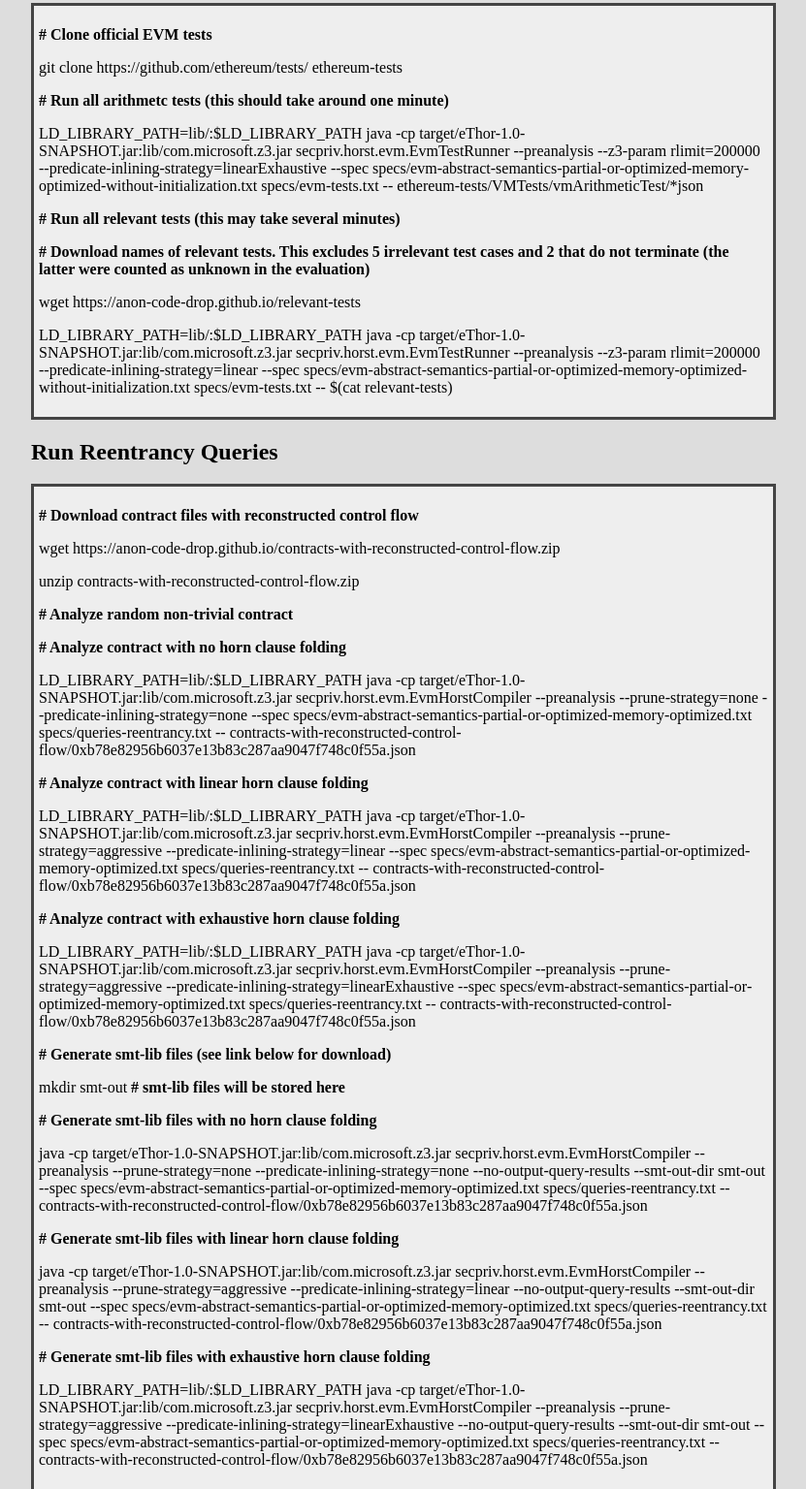
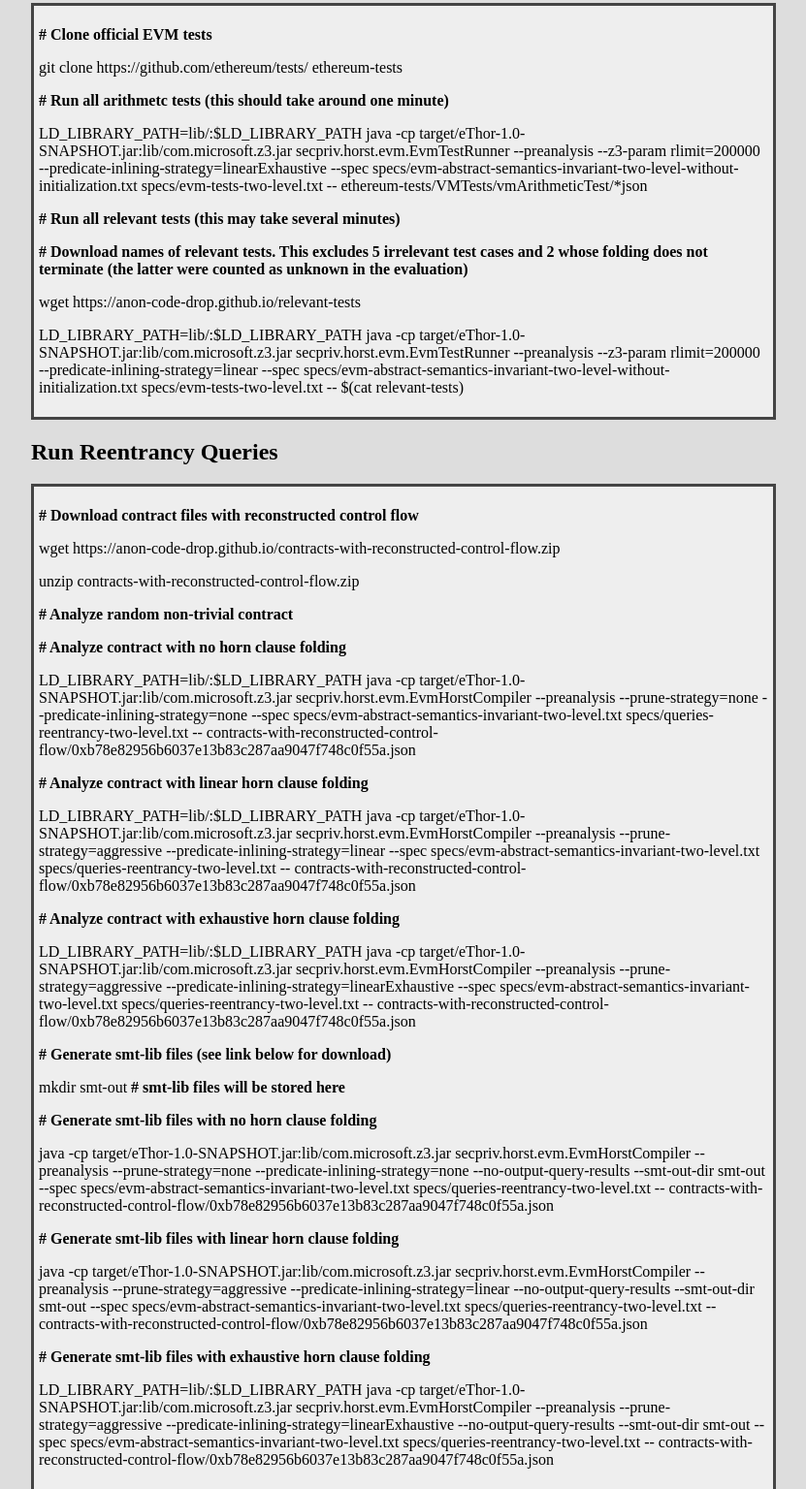
Before and after one commit to anon-code-drop/anon-code-drop.github.io, a plain HTML site: page index.html in a window 1280 px wide. Shown: the part 767-2303 px from the top of the page at 97% size, without its empty margins (224-1055 px from the left). Drawn offline with Linux system fonts and the light colour scheme; a web font is replaced by a local one.

Commit message:
Changed specs to version used in submitted version.

```diff
--- a/index.html
+++ b/index.html
@@ -71,11 +71,11 @@ h1   {color: #333;}
           <p class="comment"># Clone official EVM tests</p>
           <p>git clone https://github.com/ethereum/tests/ ethereum-tests</p>
           <p class="comment"># Run all arithmetc tests (this should take around one minute)</p>
-          <p>LD_LIBRARY_PATH=lib/:$LD_LIBRARY_PATH java -cp target/eThor-1.0-SNAPSHOT.jar:lib/com.microsoft.z3.jar secpriv.horst.evm.EvmTestRunner --preanalysis --z3-param rlimit=200000 --predicate-inlining-strategy=linearExhaustive --spec specs/evm-abstract-semantics-partial-or-optimized-memory-optimized-without-initialization.txt specs/evm-tests.txt -- ethereum-tests/VMTests/vmArithmeticTest/*json </p>
+          <p>LD_LIBRARY_PATH=lib/:$LD_LIBRARY_PATH java -cp target/eThor-1.0-SNAPSHOT.jar:lib/com.microsoft.z3.jar secpriv.horst.evm.EvmTestRunner --preanalysis --z3-param rlimit=200000 --predicate-inlining-strategy=linearExhaustive --spec specs/evm-abstract-semantics-invariant-two-level-without-initialization.txt specs/evm-tests-two-level.txt -- ethereum-tests/VMTests/vmArithmeticTest/*json </p>
           <p class="comment"># Run all relevant tests (this may take several minutes)</p>
-          <p class="comment"># Download names of relevant tests. This excludes 5 irrelevant test cases and 2 that do not terminate (the latter were counted as unknown in the evaluation)</p>
+          <p class="comment"># Download names of relevant tests. This excludes 5 irrelevant test cases and 2 whose folding does not terminate (the latter were counted as unknown in the evaluation)</p>
           <p>wget https://anon-code-drop.github.io/relevant-tests</p>
-          <p>LD_LIBRARY_PATH=lib/:$LD_LIBRARY_PATH java -cp target/eThor-1.0-SNAPSHOT.jar:lib/com.microsoft.z3.jar secpriv.horst.evm.EvmTestRunner --preanalysis --z3-param rlimit=200000 --predicate-inlining-strategy=linear --spec specs/evm-abstract-semantics-partial-or-optimized-memory-optimized-without-initialization.txt specs/evm-tests.txt -- $(cat relevant-tests)</p>
+          <p>LD_LIBRARY_PATH=lib/:$LD_LIBRARY_PATH java -cp target/eThor-1.0-SNAPSHOT.jar:lib/com.microsoft.z3.jar secpriv.horst.evm.EvmTestRunner --preanalysis --z3-param rlimit=200000 --predicate-inlining-strategy=linear --spec specs/evm-abstract-semantics-invariant-two-level-without-initialization.txt specs/evm-tests-two-level.txt -- $(cat relevant-tests)</p>
         </div>
 
         <h2>Run Reentrancy Queries</h2>
@@ -85,26 +85,25 @@ h1   {color: #333;}
           <p>unzip contracts-with-reconstructed-control-flow.zip</p>
           <p class="comment"># Analyze random non-trivial contract</p>
           <p class="comment"># Analyze contract with no horn clause folding</p>
-          <p>LD_LIBRARY_PATH=lib/:$LD_LIBRARY_PATH java -cp target/eThor-1.0-SNAPSHOT.jar:lib/com.microsoft.z3.jar secpriv.horst.evm.EvmHorstCompiler --preanalysis --prune-strategy=none --predicate-inlining-strategy=none --spec specs/evm-abstract-semantics-partial-or-optimized-memory-optimized.txt specs/queries-reentrancy.txt -- contracts-with-reconstructed-control-flow/0xb78e82956b6037e13b83c287aa9047f748c0f55a.json</p>
+          <p>LD_LIBRARY_PATH=lib/:$LD_LIBRARY_PATH java -cp target/eThor-1.0-SNAPSHOT.jar:lib/com.microsoft.z3.jar secpriv.horst.evm.EvmHorstCompiler --preanalysis --prune-strategy=none --predicate-inlining-strategy=none --spec specs/evm-abstract-semantics-invariant-two-level.txt specs/queries-reentrancy-two-level.txt -- contracts-with-reconstructed-control-flow/0xb78e82956b6037e13b83c287aa9047f748c0f55a.json</p>
           <p class="comment"># Analyze contract with linear horn clause folding</p>
-          <p>LD_LIBRARY_PATH=lib/:$LD_LIBRARY_PATH java -cp target/eThor-1.0-SNAPSHOT.jar:lib/com.microsoft.z3.jar secpriv.horst.evm.EvmHorstCompiler --preanalysis --prune-strategy=aggressive --predicate-inlining-strategy=linear --spec specs/evm-abstract-semantics-partial-or-optimized-memory-optimized.txt specs/queries-reentrancy.txt -- contracts-with-reconstructed-control-flow/0xb78e82956b6037e13b83c287aa9047f748c0f55a.json</p>
+          <p>LD_LIBRARY_PATH=lib/:$LD_LIBRARY_PATH java -cp target/eThor-1.0-SNAPSHOT.jar:lib/com.microsoft.z3.jar secpriv.horst.evm.EvmHorstCompiler --preanalysis --prune-strategy=aggressive --predicate-inlining-strategy=linear --spec specs/evm-abstract-semantics-invariant-two-level.txt specs/queries-reentrancy-two-level.txt -- contracts-with-reconstructed-control-flow/0xb78e82956b6037e13b83c287aa9047f748c0f55a.json</p>
           <p class="comment"># Analyze contract with exhaustive horn clause folding</p>
-          <p>LD_LIBRARY_PATH=lib/:$LD_LIBRARY_PATH java -cp target/eThor-1.0-SNAPSHOT.jar:lib/com.microsoft.z3.jar secpriv.horst.evm.EvmHorstCompiler --preanalysis --prune-strategy=aggressive --predicate-inlining-strategy=linearExhaustive --spec specs/evm-abstract-semantics-partial-or-optimized-memory-optimized.txt specs/queries-reentrancy.txt -- contracts-with-reconstructed-control-flow/0xb78e82956b6037e13b83c287aa9047f748c0f55a.json</p>
+          <p>LD_LIBRARY_PATH=lib/:$LD_LIBRARY_PATH java -cp target/eThor-1.0-SNAPSHOT.jar:lib/com.microsoft.z3.jar secpriv.horst.evm.EvmHorstCompiler --preanalysis --prune-strategy=aggressive --predicate-inlining-strategy=linearExhaustive --spec specs/evm-abstract-semantics-invariant-two-level.txt specs/queries-reentrancy-two-level.txt -- contracts-with-reconstructed-control-flow/0xb78e82956b6037e13b83c287aa9047f748c0f55a.json</p>
           <p class="comment"># Generate smt-lib files (see link below for download)</p>
           <p> mkdir smt-out <span class="comment"># smt-lib files will be stored here</span></p>
           <p class="comment"># Generate smt-lib files with no horn clause folding</p>
-          <p>java -cp target/eThor-1.0-SNAPSHOT.jar:lib/com.microsoft.z3.jar secpriv.horst.evm.EvmHorstCompiler --preanalysis --prune-strategy=none --predicate-inlining-strategy=none --no-output-query-results --smt-out-dir smt-out --spec specs/evm-abstract-semantics-partial-or-optimized-memory-optimized.txt specs/queries-reentrancy.txt -- contracts-with-reconstructed-control-flow/0xb78e82956b6037e13b83c287aa9047f748c0f55a.json</p>
+          <p>java -cp target/eThor-1.0-SNAPSHOT.jar:lib/com.microsoft.z3.jar secpriv.horst.evm.EvmHorstCompiler --preanalysis --prune-strategy=none --predicate-inlining-strategy=none --no-output-query-results --smt-out-dir smt-out --spec specs/evm-abstract-semantics-invariant-two-level.txt specs/queries-reentrancy-two-level.txt -- contracts-with-reconstructed-control-flow/0xb78e82956b6037e13b83c287aa9047f748c0f55a.json</p>
           <p class="comment"># Generate smt-lib files with linear horn clause folding</p>
-          <p>java -cp target/eThor-1.0-SNAPSHOT.jar:lib/com.microsoft.z3.jar secpriv.horst.evm.EvmHorstCompiler --preanalysis --prune-strategy=aggressive --predicate-inlining-strategy=linear --no-output-query-results --smt-out-dir smt-out --spec specs/evm-abstract-semantics-partial-or-optimized-memory-optimized.txt specs/queries-reentrancy.txt -- contracts-with-reconstructed-control-flow/0xb78e82956b6037e13b83c287aa9047f748c0f55a.json
+          <p>java -cp target/eThor-1.0-SNAPSHOT.jar:lib/com.microsoft.z3.jar secpriv.horst.evm.EvmHorstCompiler --preanalysis --prune-strategy=aggressive --predicate-inlining-strategy=linear --no-output-query-results --smt-out-dir smt-out --spec specs/evm-abstract-semantics-invariant-two-level.txt specs/queries-reentrancy-two-level.txt -- contracts-with-reconstructed-control-flow/0xb78e82956b6037e13b83c287aa9047f748c0f55a.json
           </p>
           <p class="comment"># Generate smt-lib files with exhaustive horn clause folding</p>
-          <p>LD_LIBRARY_PATH=lib/:$LD_LIBRARY_PATH java -cp target/eThor-1.0-SNAPSHOT.jar:lib/com.microsoft.z3.jar secpriv.horst.evm.EvmHorstCompiler --preanalysis --prune-strategy=aggressive --predicate-inlining-strategy=linearExhaustive --no-output-query-results --smt-out-dir smt-out --spec specs/evm-abstract-semantics-partial-or-optimized-memory-optimized.txt specs/queries-reentrancy.txt -- contracts-with-reconstructed-control-flow/0xb78e82956b6037e13b83c287aa9047f748c0f55a.json
+          <p>LD_LIBRARY_PATH=lib/:$LD_LIBRARY_PATH java -cp target/eThor-1.0-SNAPSHOT.jar:lib/com.microsoft.z3.jar secpriv.horst.evm.EvmHorstCompiler --preanalysis --prune-strategy=aggressive --predicate-inlining-strategy=linearExhaustive --no-output-query-results --smt-out-dir smt-out --spec specs/evm-abstract-semantics-invariant-two-level.txt specs/queries-reentrancy-two-level.txt -- contracts-with-reconstructed-control-flow/0xb78e82956b6037e13b83c287aa9047f748c0f55a.json
           </p>
         </div>
 
         <h2>Additional Files</h2>
         <ul>
-          <li>Extended version of paper</li>
           <li><a href="results.csv">Results as CSV</a></li>
           <li><a href="ethor-sources.zip">Source Code of HoRSt/eThor</a></li>
           <li><a href="contracts.zip">Contracts in benchmark</a> (720 Contracts)</li>
```
Also changed, not shown: 2 other files.
